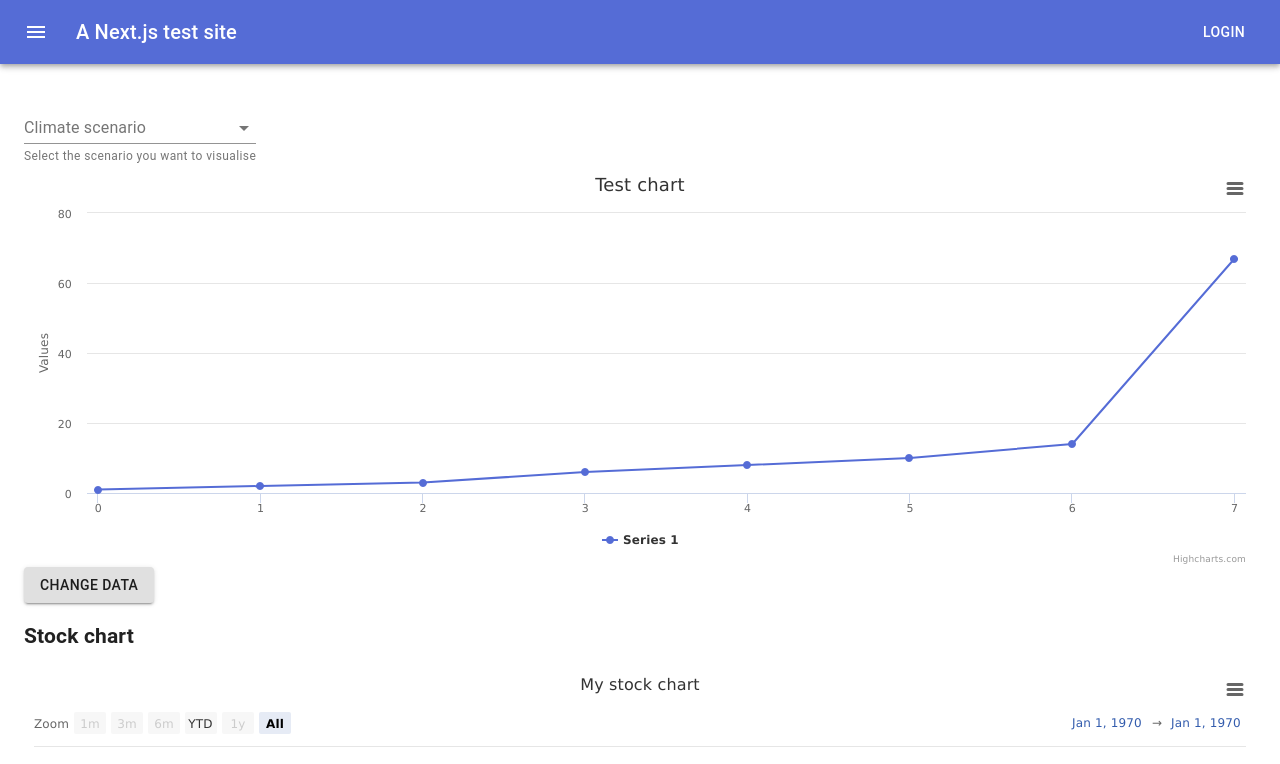
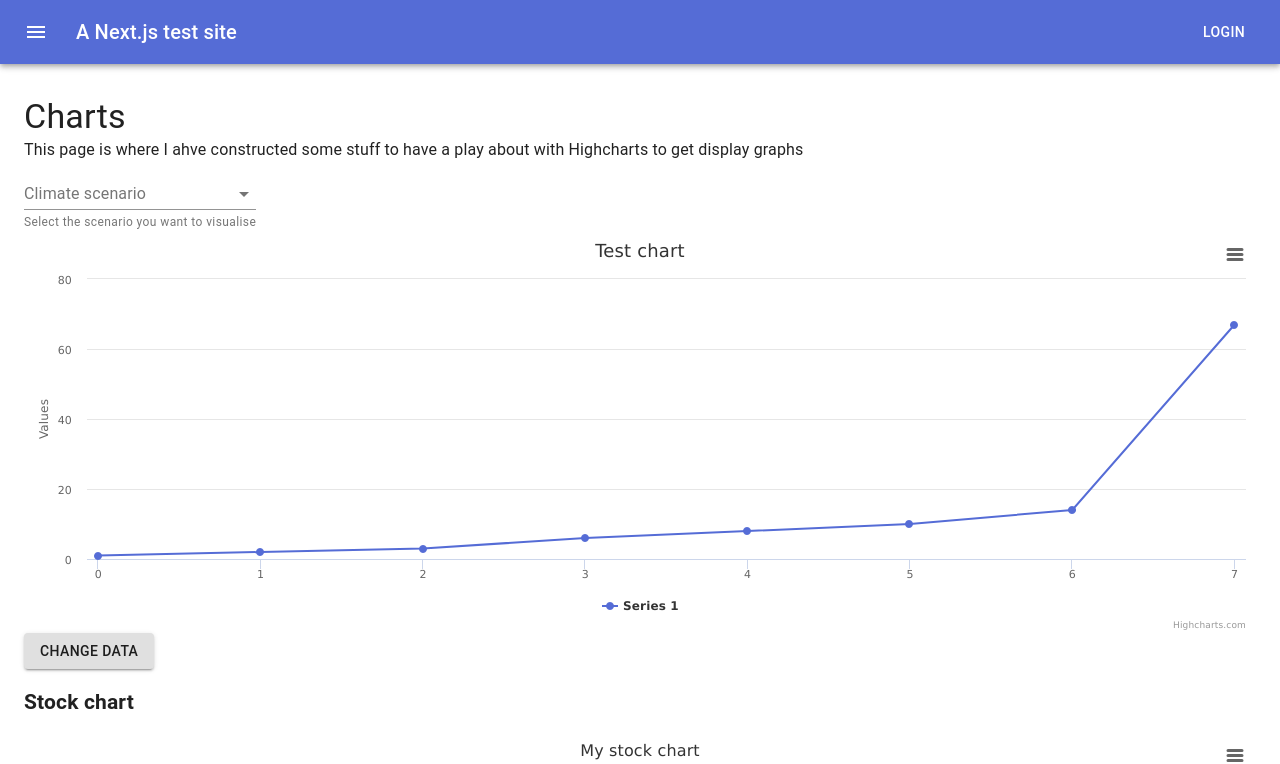
Before and after one commit to AspieCoder1/next-example, a Next.js app: page /chart in a window 1280 px wide. Shown: the top 764 px of the page. Built offline with nearby package versions, Linux system fonts and the light colour scheme.

Commit message:
Added a title to the chart page

```diff
--- a/pages/chart.tsx
+++ b/pages/chart.tsx
@@ -4,7 +4,6 @@ import HighchartsExporting from 'highcharts/modules/exporting';
 import HighchartsReact from 'highcharts-react-official';
 import React, { useState } from 'react';
 import _ from 'lodash';
-import Link from 'next/link';
 
 import Layout from '../components/Layout';
 import {
@@ -14,6 +13,7 @@ import {
 	InputLabel,
 	FormControl,
 	FormHelperText,
+	Typography,
 } from '@material-ui/core';
 import theme from '../libs/theme';
 
@@ -72,6 +72,13 @@ const Chart = (props: HighchartsReact.Props) => {
 
 	return (
 		<Layout>
+			<Typography variant='h4' component='h2'>
+				Charts
+			</Typography>
+			<Typography>
+				This page is where I ahve constructed some stuff to have a play about
+				with Highcharts to get display graphs
+			</Typography>
 			<FormControl>
 				<InputLabel id='climate-scenario'>Climate scenario</InputLabel>
 				<Select
```
